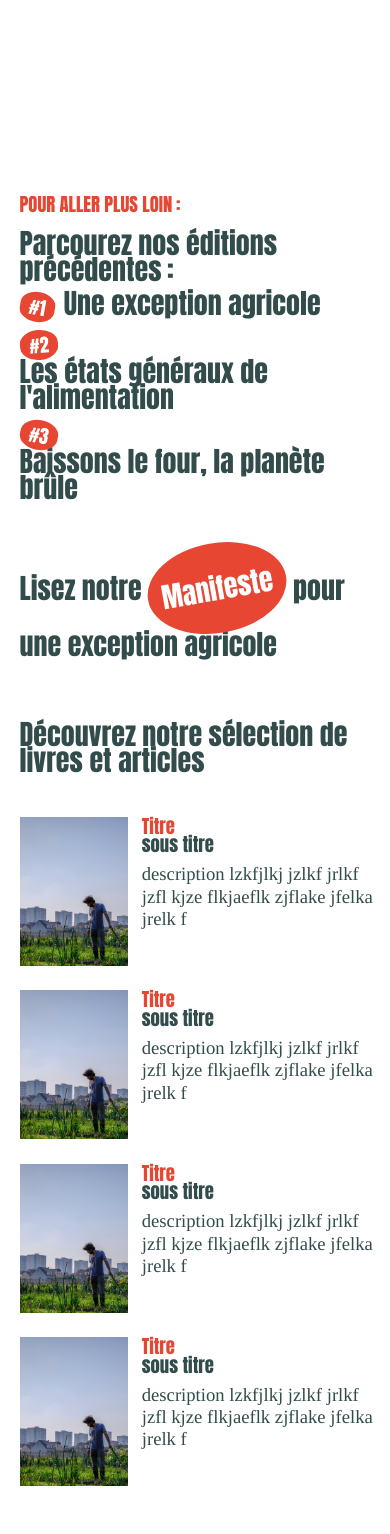
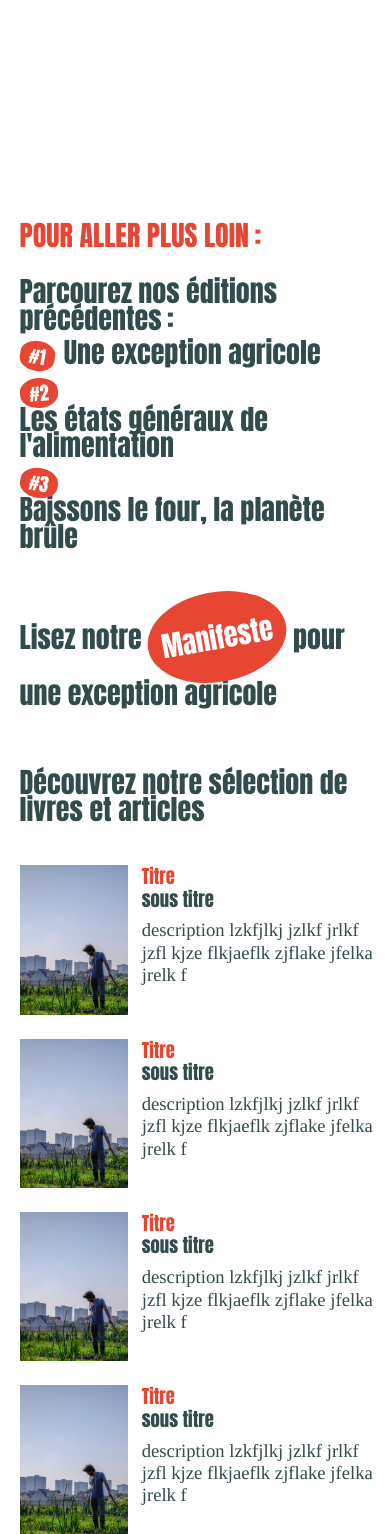
Before and after one commit to FelixTx/sas, a PHP site: page /reflexions.html in a window 390 px wide. Shown: the part 2376-3910 px from the top of the page. Run offline with PHP 8.4, Linux system fonts and the light colour scheme; some web fonts are replaced.

Commit message:
font size table

```diff
--- a/css/custom.css
+++ b/css/custom.css
@@ -200,8 +200,10 @@ tr p {
 	padding-left:0;
 }
 .description h3 {
+	margin-top:0.3em;
 	color: #e74632;
 	text-transform: uppercase;
+	font-size: 1.2em;
 }
 
 .orga-text {
@@ -330,7 +332,7 @@ tr p {
 	}
 
 	h3 {
-		font-size: 1em;
+		font-size: 1.5em;
 	}
 
 	#banner div {
--- a/css/main.css
+++ b/css/main.css
@@ -1638,11 +1638,12 @@
 
 	h3 {
 		font-size: 1.8em;
+		line-height:1.2em;
 	}
 
 	h4 {
 		font-size: 1.5em;
-		line-height: 1em;
+		line-height: 1.2em;
 	}
 
 	h5 {
```
